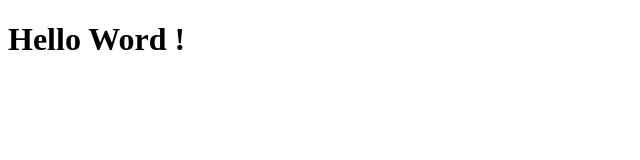
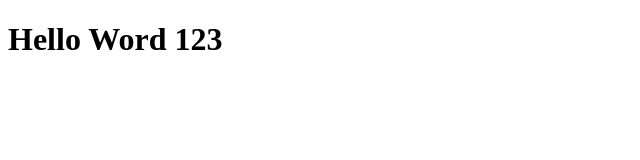
Before and after one commit to martinanggah/Latihan1-revou, a plain HTML site: page index.html in a window 1280 px wide. Shown: the full height of the page, 0-640 px from the left. Drawn offline with Linux system fonts and the light colour scheme.

Commit message:
second commit

```diff
--- a/index.html
+++ b/index.html
@@ -4,6 +4,6 @@
         <title>Website Ku</title>
     </head>
     <body>
-        <h1>Hello Word !</h1>
+        <h1>Hello Word 123</h1>
     </body>
 </html>
```
